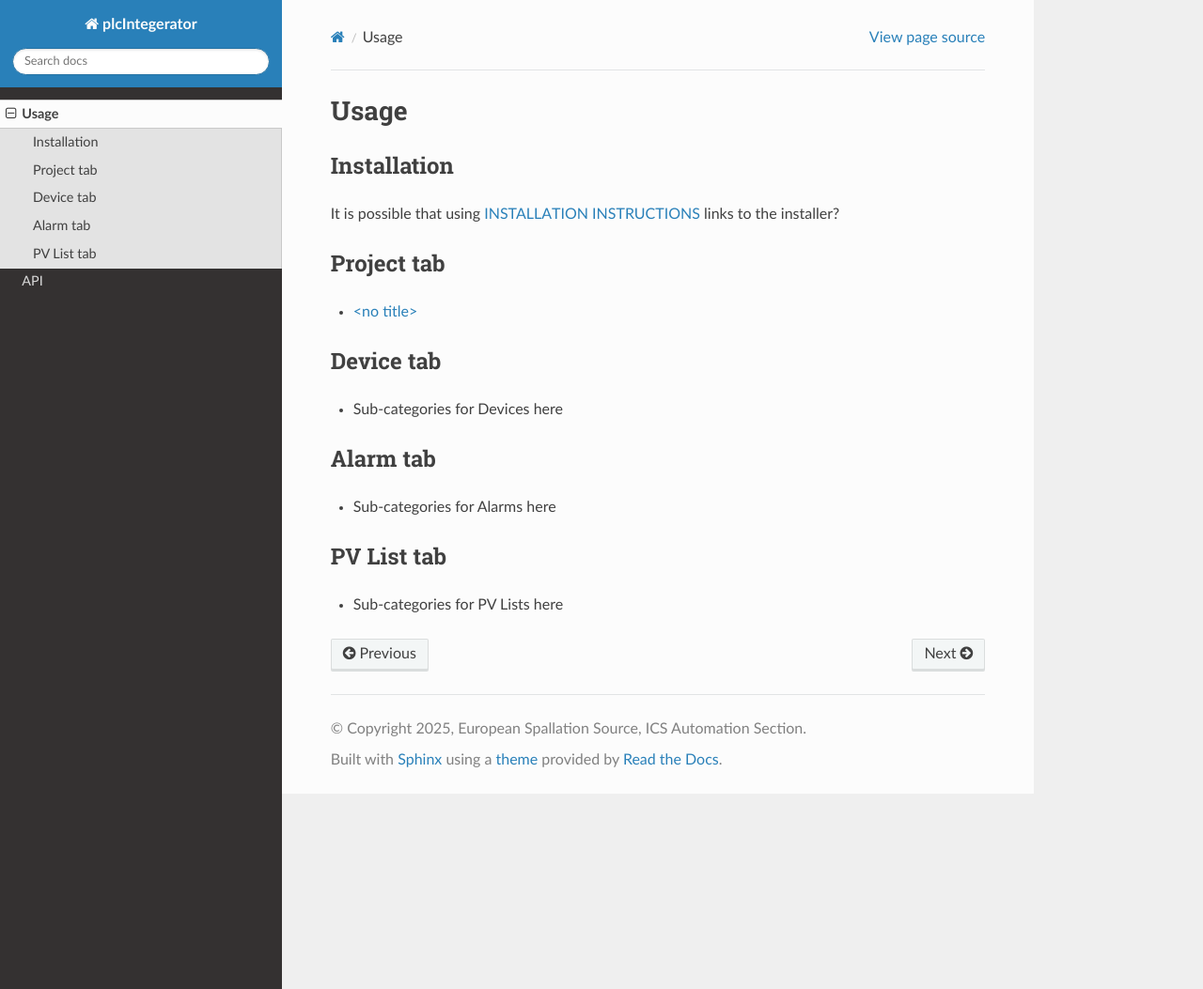
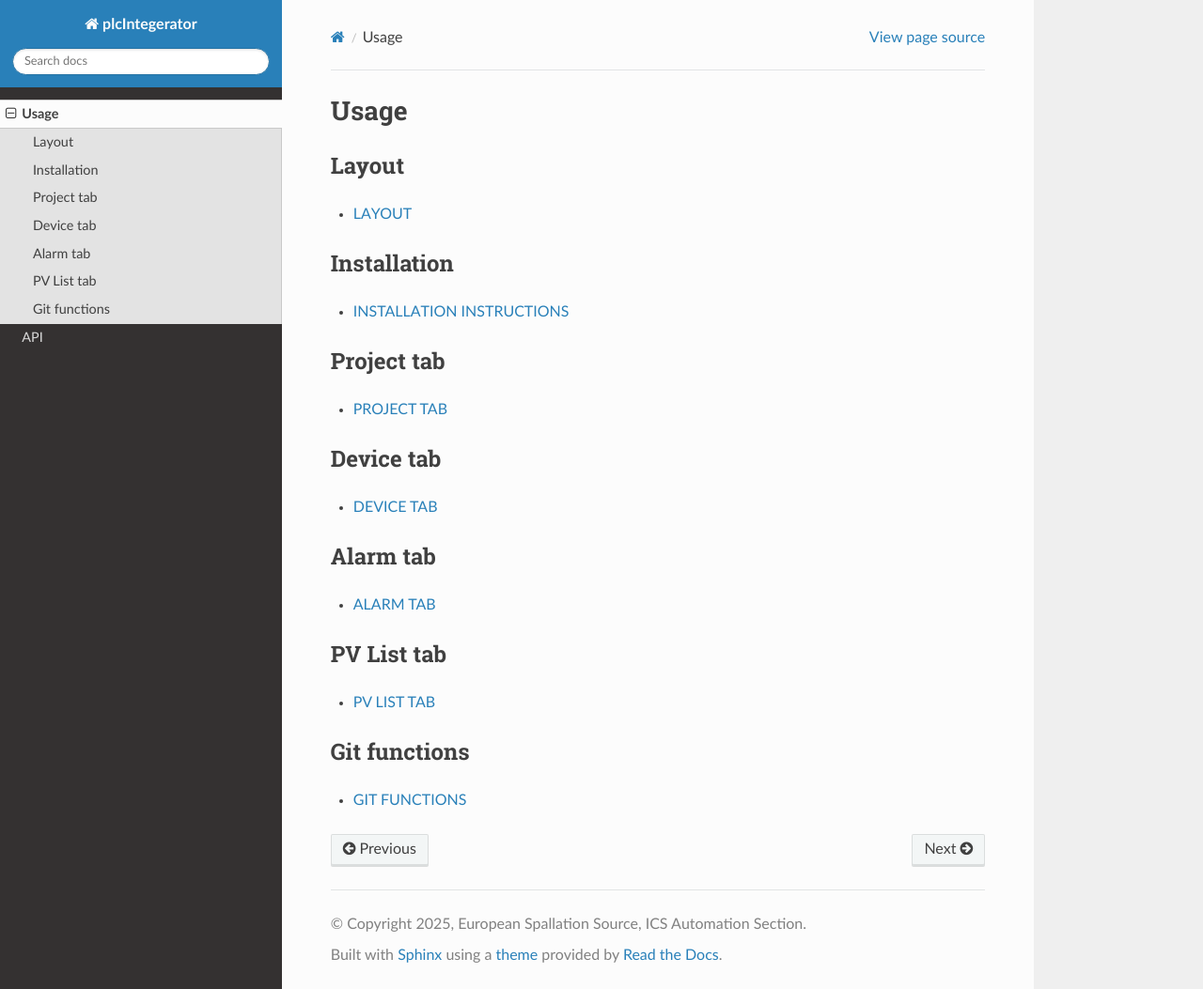
Before and after one commit to SimonJagerESS/plcIntegrator_rtd, a Sphinx documentation site: the page built from docs/source/usage.rst, in a window 1280 px wide and 1053 px high. Shown: the whole window at 94% size. Built offline with Sphinx 7.4.7 and the Read the Docs theme 3.1.0, drawn with Linux system fonts in a browser that asks for light colours; pages that are not in the unit, such as notebooks, are missing from menus.

Commit message:
semi-confirmation on how links work, and some more tiny fixes

```diff
--- a/docs/source/alarm_tab.rst
+++ b/docs/source/alarm_tab.rst
@@ -0,0 +1,4 @@
+ALARM TAB
+=========
+
+Here you will find information on alarm creation etc.
--- a/docs/source/device_tab.rst
+++ b/docs/source/device_tab.rst
@@ -0,0 +1,4 @@
+DEVICE TAB
+==========
+
+Here you will find information on device creation etc.
--- a/docs/source/git_functions.rst
+++ b/docs/source/git_functions.rst
@@ -0,0 +1,4 @@
+GIT FUNCTIONS
+=============
+
+Here you will find information on how to use plcInterface in conjunction with GitLab
--- a/docs/source/layout.rst
+++ b/docs/source/layout.rst
@@ -0,0 +1,4 @@
+LAYOUT
+======
+
+Here you will find information on customising your workspace layout
--- a/docs/source/project_tab.rst
+++ b/docs/source/project_tab.rst
@@ -0,0 +1,4 @@
+PROJECT TAB
+===========
+
+Here you will find information on project creation etc.
--- a/docs/source/pv_list_tab.rst
+++ b/docs/source/pv_list_tab.rst
@@ -0,0 +1,4 @@
+PV LIST TAB
+===========
+
+Here you will find information on PV Lists etc.
--- a/docs/source/usage.rst
+++ b/docs/source/usage.rst
@@ -1,28 +1,30 @@
 Usage
 =====
 
+Layout
+------
+* :doc:`layout`
+
 Installation
 ------------
-
-It is possible that using :doc:`installation` links to the installer?
-
+* :doc:`installation`
 
 Project tab
 -----------
-
 * :doc:`project_tab`
 
 Device tab
 ----------
-
-* Sub-categories for Devices here
+* :doc:`device_tab`
 
 Alarm tab
 ---------
-
-* Sub-categories for Alarms here
+* :doc:`alarm_tab`
 
 PV List tab
 -----------
+* :doc:`pv_list_tab`
 
-* Sub-categories for PV Lists here
+Git functions
+-------------
+* :doc:`git_functions`
--- a/pyproject.toml
+++ b/pyproject.toml
@@ -4,5 +4,5 @@ build-backend = "flit_core.buildapi"
 
 [project]
 name = "lumache"
-authors = [{name = "Graziella", email = "graziella@lumache"}]
+authors = [{name = "Simon Jäger", email = "simon.jager@ess.eu"}]
 dynamic = ["version", "description"]
```
